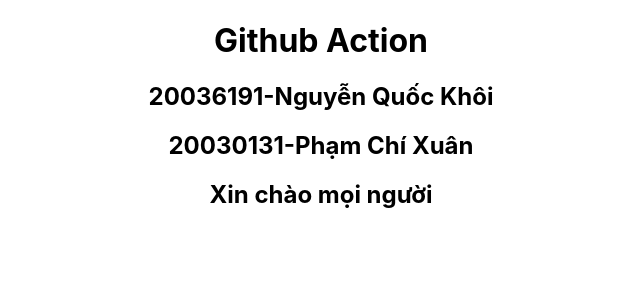
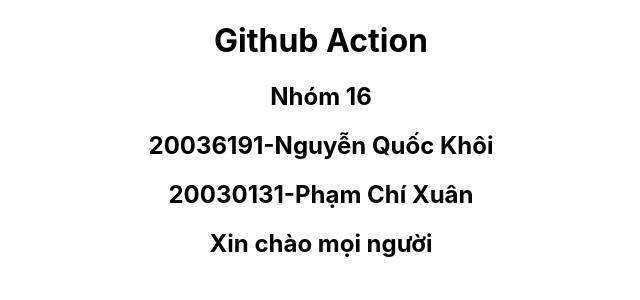
Before and after one commit to NguyenQuocKhoi/github_action, a React (Create React App) app: page / in a window 1280 px wide. Shown: the top 300 px of the page, without its empty margins (319-959 px from the left). Built offline with nearby package versions, Linux system fonts and the light colour scheme.

Commit message:
change text

```diff
--- a/src/App.js
+++ b/src/App.js
@@ -5,6 +5,7 @@
   return (
     <div className="App">
       <h1>Github Action</h1>
+      <h2>Nhóm 16</h2>
       <h2>20036191-Nguyễn Quốc Khôi</h2>
       <h2>20030131-Phạm Chí Xuân</h2>
       <h2>Xin chào mọi người</h2>
```
